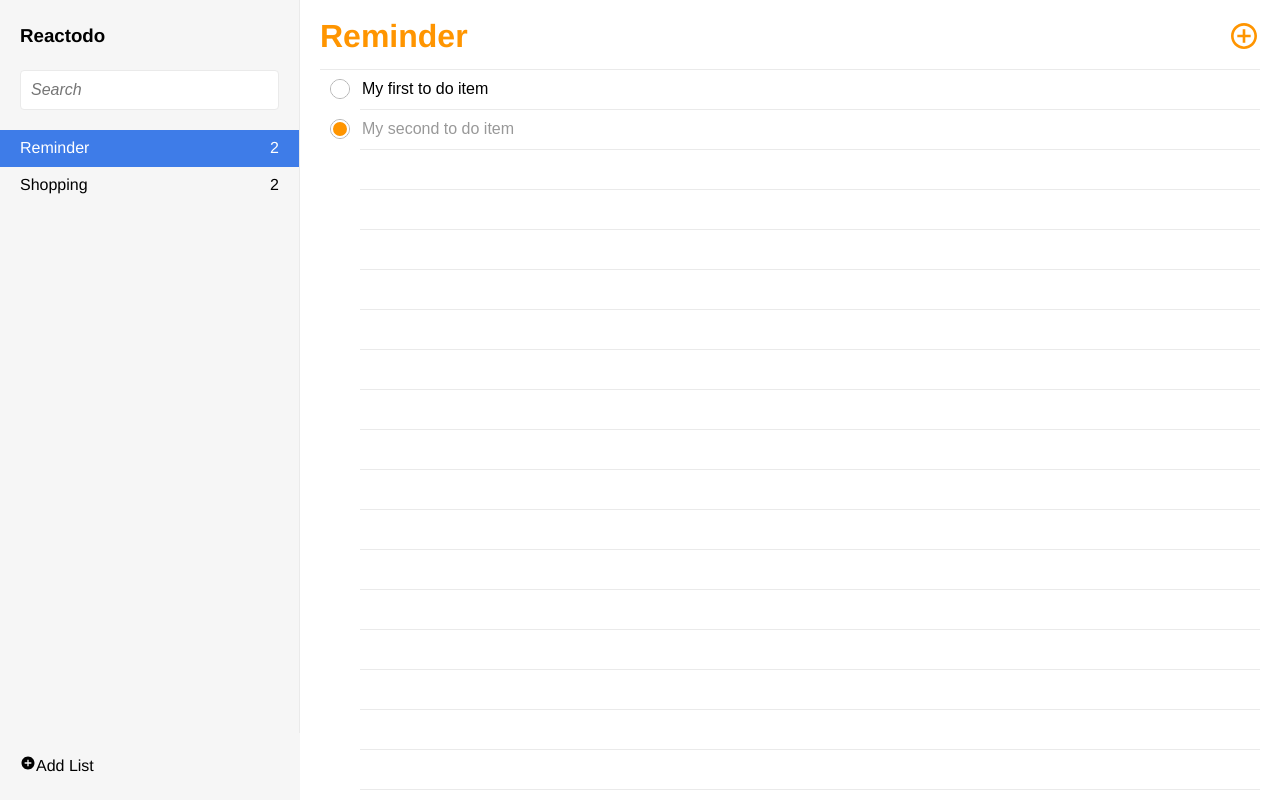
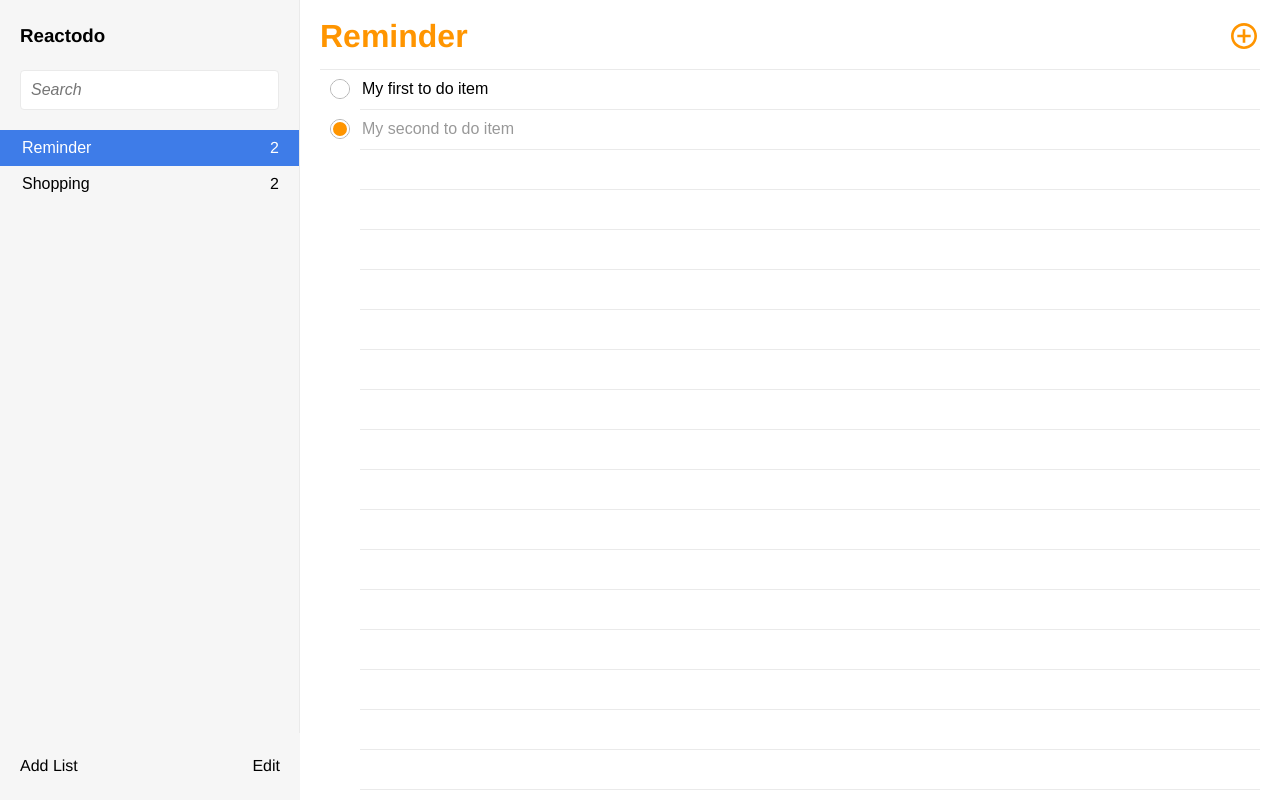
Before and after one commit to leonatefm/react-todo-app, a React (Create React App) app: page / in a window 1280 px wide. Built offline with nearby package versions, Linux system fonts and the light colour scheme.

Commit message:
Added list editing and deleting feature

```diff
--- a/src/components/App.js
+++ b/src/components/App.js
@@ -32,12 +32,24 @@ class TodoApp extends Component {
 		});
 	}
 
-	updateList(listId, list){
+	updateList(action, listId, list){
 		const todoLists = this.state.todoLists;
 		const index = todoLists.findIndex(item => item.listId === listId);
-		todoLists[index] = list;
+		let newCurrentListId = this.state.currentListId;
+
+		if(action === "update"){
+			todoLists[index] = list;
+		}else if(action === "delete" && todoLists.length>1){
+			todoLists.splice(index, 1);
+			//Reset current list to the first list when it gets deleted
+			if(this.state.currentListId === listId){
+				newCurrentListId = todoLists[0].listId;
+			}
+		}
+
 		this.setState({
-			todoLists: todoLists
+			todoLists: todoLists,
+			currentListId: newCurrentListId
 		});
 	}
 
@@ -46,38 +58,87 @@ class TodoApp extends Component {
 
 		return (
 			<div className="react-todo-app">
-				<SideMenu todoLists={this.state.todoLists} currentListId={this.state.currentListId} switchList={this.switchList}></SideMenu>
+				<SideMenu todoLists={this.state.todoLists} currentListId={this.state.currentListId} switchList={this.switchList} updateList={this.updateList}></SideMenu>
 				<ListDetails list={currentList} updateList={this.updateList}></ListDetails>
 			</div>
 		);
 	}
-}
+};
 
 class SideMenu extends Component {
+
+	constructor(props){
+		super(props);
+		this.state = {
+			mode: 'view'
+		}
+
+		this.editLists = this.editLists.bind(this);
+	}
+
+	editLists(){
+		this.setState({
+			mode: this.state.mode === "view" ? "edit" : "view"
+		});
+	}
+
 	render() {
 
 		const todoListElems = this.props.todoLists.map((list) => {
-			if(list.listId === this.props.currentListId){
-				return <li className="active" key={list.listId} onClick={()=>{this.props.switchList(list.listId)}}><span>{list.name}</span><span>{list.items.length}</span></li>;
-			}else{
-				return <li key={list.listId} onClick={()=>{this.props.switchList(list.listId)}}><span>{list.name}</span><span>{list.items.length}</span></li>
-			}
+			const isActive = list.listId === this.props.currentListId ? true : false;
+			return <ListItem key={list.listId} list={list} isActive={isActive} switchList={this.props.switchList} updateList={this.props.updateList} mode={this.state.mode}></ListItem>
 		});
 
 		return (
-			<div className="side-menu">
+			<div className={"side-menu " + this.state.mode + "-mode"}>
 				<h3>Reactodo</h3>
 				<div className="search-box"><input type="text" placeholder="Search" /></div>
 				<ul className="todo-lists">
 					{todoListElems}
 				</ul>
-				<div className="add-list">
-					<a className="add-btn"><ion-icon class="add-icon" name="add-circle"></ion-icon>Add List</a>
+				<div className="list-actions">
+					<a className="add-btn">Add List</a>
+					<a className="edit-btn" onClick={this.editLists}>{this.state.mode === "view" ? "Edit" : "Done"}</a>
 				</div>
 			</div>
 		);
 	}
-}
+};
+
+class ListItem extends Component {
+
+	constructor(props){
+		super(props);
+
+		this.handleListChange = this.handleListChange.bind(this);
+	}
+
+	handleListChange(e){
+		const list = this.props.list;
+
+		if(e.type === "change"){
+			list.name = e.target.value;
+			this.props.updateList('update', list.listId, list);
+		}else if(e.type === "click"){
+			this.props.updateList('delete', list.listId);
+			e.stopPropagation();
+		}
+	}
+
+
+	render() {
+
+		const list = this.props.list;
+		const listClass = this.props.isActive ? 'active' : '';
+
+		return (
+			<li className={listClass} onClick={()=>{if(this.props.mode==='edit') return; this.props.switchList(list.listId)}}>
+				<input className="list-name" type="text" value={list.name} disabled={this.props.mode === "view" ? true : false} onChange={this.handleListChange}/>
+				<span className="list-number">{this.props.mode === "view" ? list.items.length : <ion-icon name="close" onClick={this.handleListChange}></ion-icon>}</span>
+			</li>
+		);
+	}
+};
 
 class ListDetails extends Component {
 
@@ -98,7 +159,7 @@ class ListDetails extends Component {
 			list.items.splice(index, 1);
 		}
 
-		this.props.updateList(list.listId, list);
+		this.props.updateList('update', list.listId, list);
 	}
 
 	addItem(){
@@ -112,7 +173,7 @@ class ListDetails extends Component {
 
 		list.items.push(newItem);
 
-		this.props.updateList(list.listId, list);
+		this.props.updateList('update', list.listId, list);
 	}
 
 	render() {
@@ -135,7 +196,7 @@ class ListDetails extends Component {
 			</div>
 		);
 	}
-}
+};
 
 class TodoItem extends Component {
 
@@ -203,6 +264,6 @@ class TodoItem extends Component {
 			</li>
 		)
 	}
-}
+};
 
 export default TodoApp;
--- a/src/css/app.css
+++ b/src/css/app.css
@@ -51,25 +51,43 @@ html {
     list-style-type: none;
     padding: 0;
     margin: 20px -20px; }
-    .side-menu ul.todo-lists li {
-      padding: 5px 20px;
-      cursor: pointer;
-      display: flex;
-      justify-content: space-between; }
-    .side-menu ul.todo-lists li.active {
-      color: white;
-      background-color: #3E7CE8; }
-  .side-menu .add-list {
+  .side-menu li {
+    height: 36px;
+    padding: 5px 20px;
+    cursor: pointer;
+    display: flex;
+    justify-content: space-between;
+    align-items: center; }
+    .side-menu li .list-name {
+      color: black;
+      width: calc(100% - 30px);
+      font-size: 16px;
+      border: none;
+      outline: none;
+      background: transparent;
+      opacity: 1; }
+    .side-menu li .list-number {
+      line-height: 1; }
+  .side-menu .list-actions {
     width: inherit;
     left: 0;
     bottom: 0;
     position: fixed;
     padding: 20px 20px;
-    background-color: #F6F6F6; }
-    .side-menu .add-list .add-btn {
-      width: auto;
-      cursor: pointer;
-      line-height: 1; }
+    background-color: #F6F6F6;
+    display: flex;
+    justify-content: space-between; }
+    .side-menu .list-actions a {
+      cursor: pointer; }
+
+.side-menu.view-mode li.active {
+  color: white;
+  background-color: #3E7CE8; }
+  .side-menu.view-mode li.active .list-name {
+    color: white; }
+
+.side-menu.edit-mode li .list-name {
+  border-bottom: 1px solid black; }
 
 .list-details {
   width: calc(100% - 300px);
--- a/src/scss/app.scss
+++ b/src/scss/app.scss
@@ -83,28 +83,55 @@ $menu-size: 300px;
         list-style-type: none;
         padding: 0;
         margin: 20px -20px;
-        li{
-            padding: 5px 20px;
-            cursor: pointer;
-            display: flex;
-            justify-content: space-between;
+    }
+    li{
+        height: 36px;
+        padding: 5px 20px;
+        cursor: pointer;
+        display: flex;
+        justify-content: space-between;
+        align-items: center;
+        .list-name{
+            color: black;
+            width: calc(100% - 30px);
+            font-size: $base-font-size;
+            border: none;
+            outline: none;
+            background: transparent;
+            opacity: 1;
         }
-        li.active{
-            color: white;
-            background-color: $bg-blue;
+        .list-number{
+            line-height: 1;
         }
     }
-    .add-list{
+    .list-actions{
         width: inherit;
         left: 0;
         bottom: 0;
         position: fixed;
         padding: 20px 20px;
         background-color: $bg-gray;
-        .add-btn{
-            width: auto;
+        display: flex;
+        justify-content: space-between;
+        a{
             cursor: pointer;
-            line-height: 1;
+        }
+    }
+}
+
+.side-menu.view-mode{
+    li.active{
+        color: white;
+        background-color: $bg-blue;
+        .list-name{
+            color: white;
+        }
+    }
+}
+.side-menu.edit-mode{
+    li{
+        .list-name{
+            border-bottom: 1px solid black;
         }
     }
 }
```
